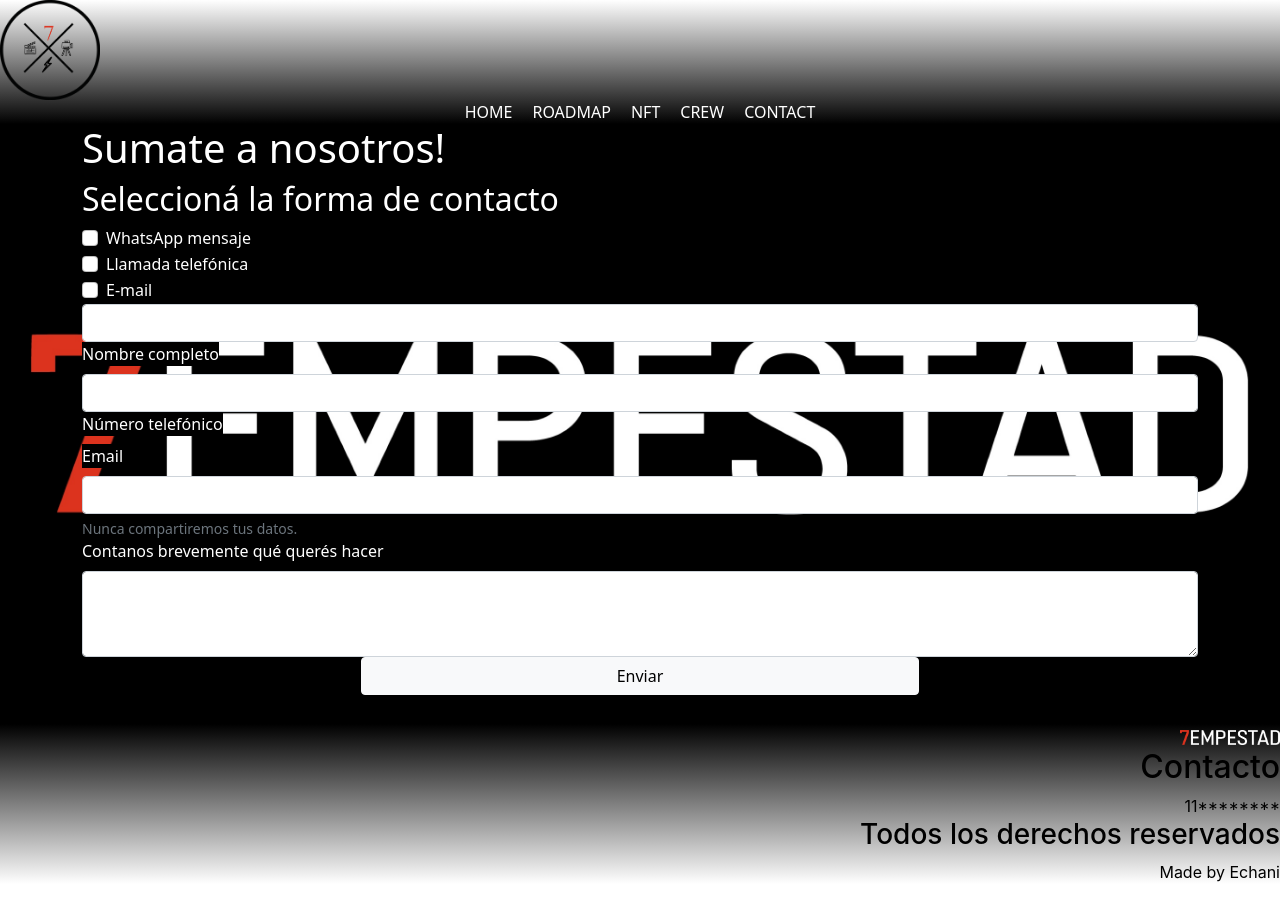
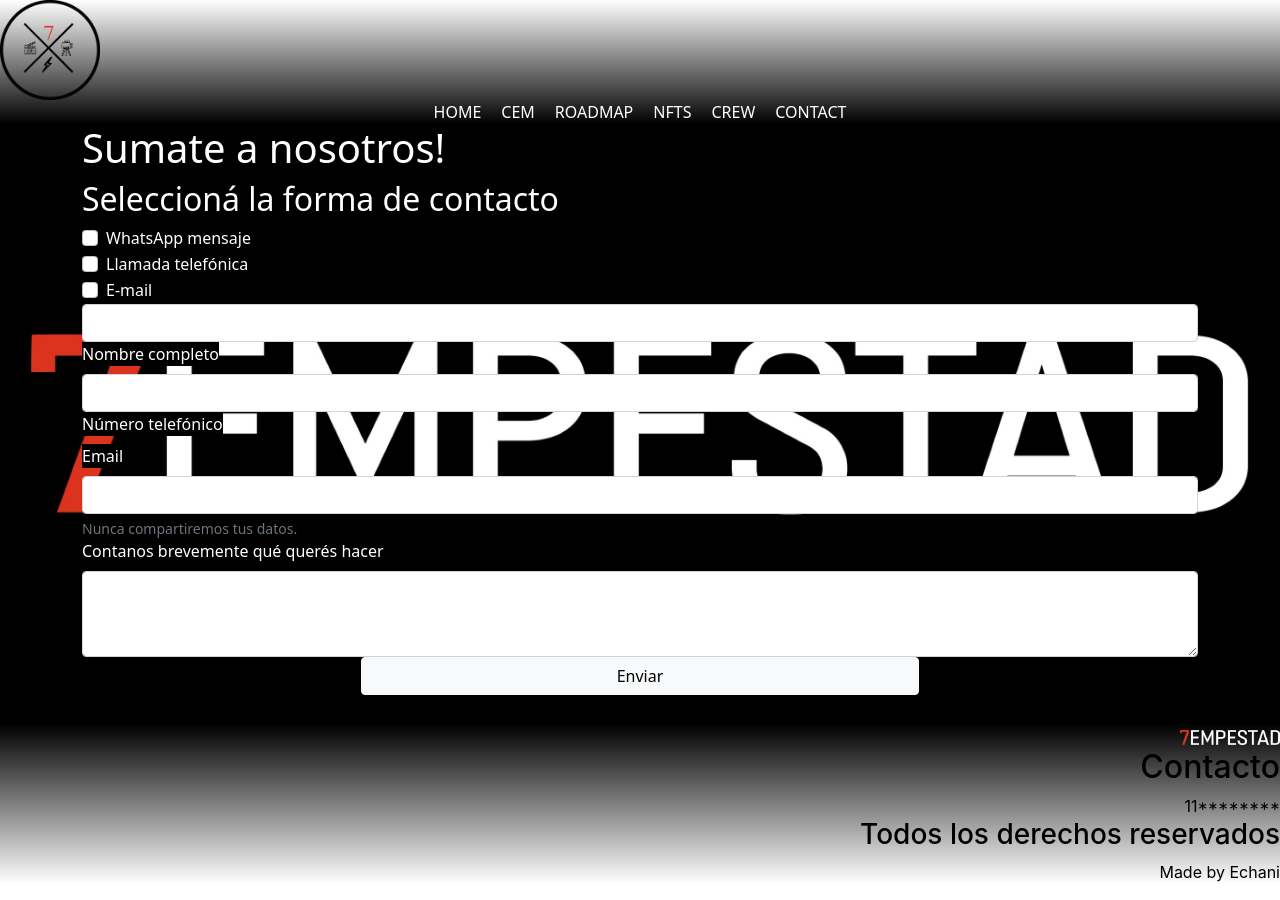
Before and after one commit to LucGGonzalez/CEM, a plain HTML site: page pages/contact.html in a window 1280 px wide. Drawn offline with nearby package versions, Linux system fonts and the light colour scheme.

Commit message:
emparejado final

```diff
--- a/css/styles.css
+++ b/css/styles.css
@@ -68,7 +68,7 @@ nav a{
     align-items: center;
 } */
 
-.iframe{
+/* .iframe{
     position: relative;
     overflow: hidden;
     width: 100%;
@@ -83,7 +83,7 @@ nav a{
     right: 0;
     width: 35%;
     height: 35%;
-}
+} */
 
 /*---PARALLAX---*/
 
--- a/pages/contact.html
+++ b/pages/contact.html
@@ -13,11 +13,12 @@
             <header class="top">
                 <img class="img-fluid" src="../images/LOGOS/V2.png" alt="logo alt" width="100">
                 <nav>
-                        <a href="../index.html">Home</a>
-                        <a href="roadmap.html">Roadmap</a>
-                        <a href="nft.html">NFT</a>
-                        <a href="crew.html">Crew</a>
-                        <a href="contact.html">Contact</a>
+                    <a href="../index.html" class="menu__boton">Home</a>
+                    <a href="cem.html" class="menu__boton">CEM</a>
+                    <a href="roadmap.html" class="menu__boton">Roadmap</a>
+                    <a href="nft.html" class="menu__boton">NFTS</a>
+                    <a href="crew.html" class="menu__boton">Crew</a>
+                    <a href="contact.html" class="menu__boton">Contact</a>
                 </nav>
             </header>
             <main class="main">
```
Also changed, not shown: index.html (+5 -4 lines), pages/crew.html (+6 -5 lines), pages/nft.html (+6 -5 lines), pages/roadmap.html (+6 -5 lines).
